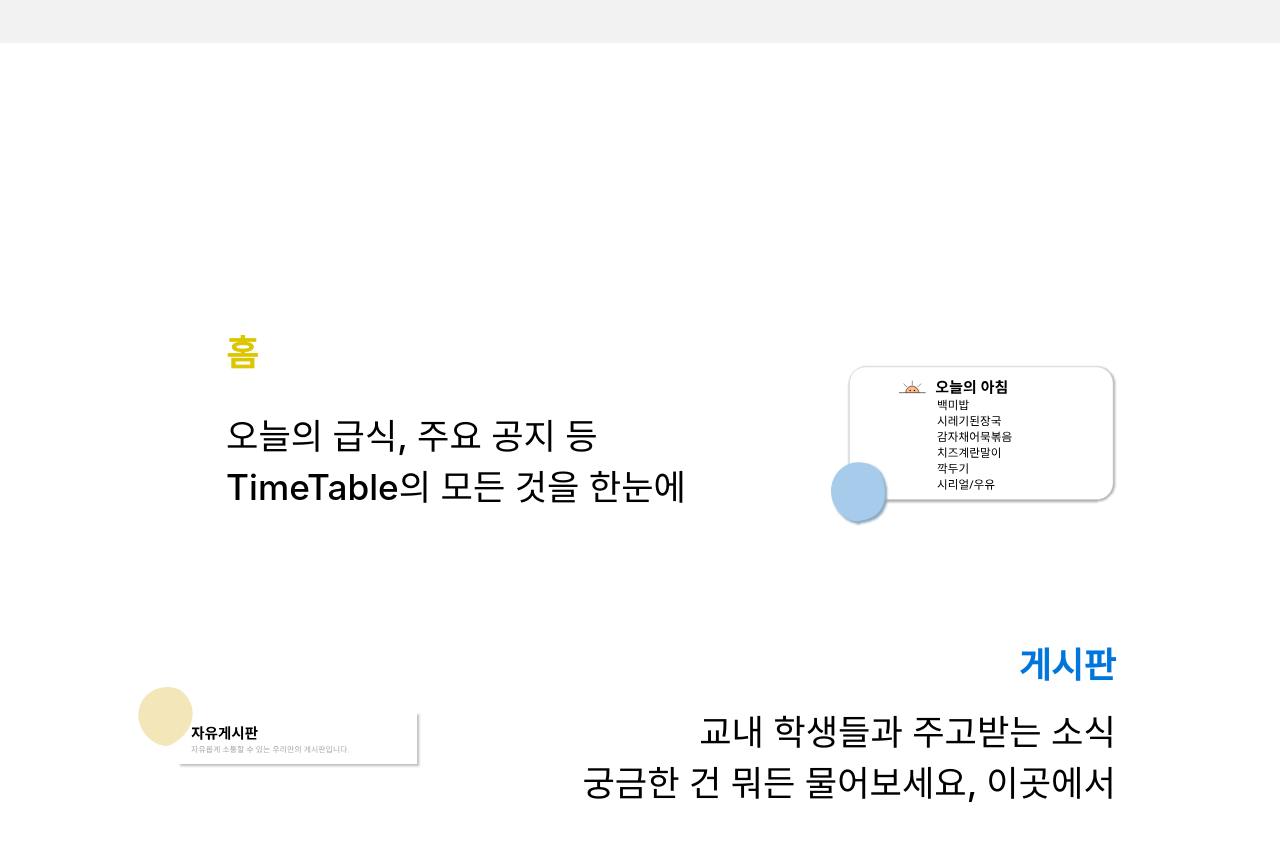
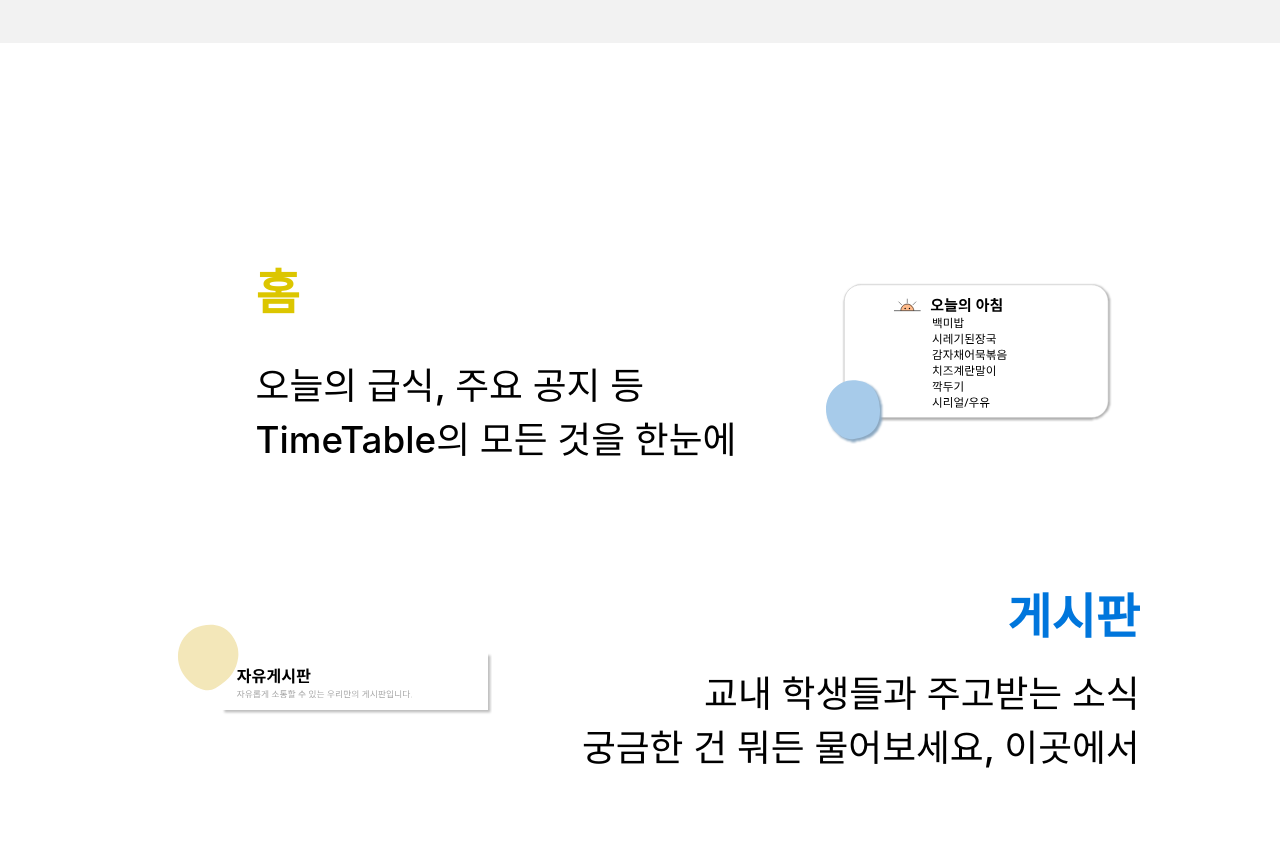
Before and after one commit to Tita-dev/Tita-Client, a React (Create React App) app: page / in a window 1280 px wide. Shown: the part 640-1482 px from the top of the page. Built offline with nearby package versions, Linux system fonts and the light colour scheme.

Commit message:
[UPDATE] content3 desktop size

```diff
--- a/src/Assets/Freenotice.js
+++ b/src/Assets/Freenotice.js
@@ -2,7 +2,7 @@
 
 function Freenotice(props) {
   return (
-    <svg width="36vh" height="36vh" viewBox="0 0 537 160" fill="none" {...props}>
+    <svg width="40vh" height="40vh" viewBox="0 0 537 160" fill="none" {...props}>
       <g filter="url(#prefix__filter0_d_1411:9066)">
         <path d="M529 57H85v95h444V57z" fill="#fff" />
         <path
--- a/src/Main/Contents/Contents3.js
+++ b/src/Main/Contents/Contents3.js
@@ -5,26 +5,22 @@
 const Contents3 = () => {
     return (
         <>
-            <S.Cont3>
-                <S.Ment3One>
-                    <S.Con3ment1>
+            <S.Wrapper>
+                <S.ConOneWrapper>
+                    <S.MentOne>
                         <div className="sub_title1">홈</div>
                         <div className="sub_sentence">오늘의 급식, 주요 공지 등<br />TimeTable의 모든 것을 한눈에</div>
-                    </S.Con3ment1>
-                    <S.Img3>
-                        <I.Breakfast />
-                    </S.Img3>
-                </S.Ment3One>
-                <S.Ment3Two>
-                    <S.Img4>
-                        <I.Freenotice />
-                    </S.Img4>
-                    <S.Con3ment2>
+                    </S.MentOne>
+                    <I.Breakfast class="Img3"/>
+                </S.ConOneWrapper>
+                <S.ConTwoWrapper>
+                    <I.Freenotice className="Img4"/>
+                    <S.MentTwo>
                         <p className="sub_title2">게시판</p>
                         <div className="sub_sentence2">교내 학생들과 주고받는 소식<br />궁금한 건 뭐든 물어보세요, 이곳에서</div>
-                    </S.Con3ment2>
-                </S.Ment3Two>
-            </S.Cont3>
+                    </S.MentTwo>
+                </S.ConTwoWrapper>
+            </S.Wrapper>
         </>
     );
 };
--- a/src/Main/style/ConThreest.js
+++ b/src/Main/style/ConThreest.js
@@ -1,101 +1,51 @@
 import styled from 'styled-components';
 
 // 3_1 Section
-export const Cont3 = styled.div`
+export const Wrapper = styled.div`
     display:flex;
     justify-content:center;
     flex-direction:column;
 
     width: 100%;
     height: 50rem;
-    margin: 5vh 0;
-    margin-top: 18vh;
+    margin-top: 10vh;
 `;
 
-export const Ment3One = styled.div`
-    @media (max-width: 1366px) {
-        margin-left: 5vh;
-        font-size: 2rem;
-    }
-
-    @media (max-width: 767px) {
-        margin-top: -20vh;
-    }
-
+export const ConOneWrapper = styled.div`
     display: flex;
     justify-content:center;
-    margin: 3vh 0;
+    align-items: center;
 `;
 
-export const Con3ment1 = styled.div`
+export const MentOne = styled.div`
     font-size: 2.3rem;
     font-weight: 450;
     margin: 0 7vw;
-    @media (max-width: 767px) {
-        margin-left: -20vh;
-        margin-right: -5vh;
-    }
+
     .sub_title1 {
         color: #DCC600;
         font-size: 3rem;
         font-weight: 700;
         margin-top: 3vh;
-        @media (max-width: 1366px) {
-            font-size: 2.2rem;
-        }
-        @media (max-width: 767px) {
-            font-size: 1.5rem;
-        }
     }
     .sub_sentence {
         margin: 4vh 0;
-        @media (max-width: 1366px) {
-            font-size: 2.2rem;
-        }
-        @media (max-width: 767px) {
-            font-size: 1.5rem;
-        }
+    }
+
+    .Img3 {
+        margin: 0 5vw 0 9vw;
     }
 `;
 
-export const Img3 = styled.div`
-    @media (max-width: 1366px) {
-        margin-left: 7vh;
-    }
-    @media (max-width: 767px) {
-        width: 18vh;
-        height: 18vh;
-    }
-    margin: 0 5vw 0 9vw;
+// 3_2 Section
+export const ConTwoWrapper = styled.div`
+    display: flex;
+    justify-content:center;
+    align-items: center;
+    margin-left: 20vh;
 `;
 
-// 3_2 Section
-export const Ment3Two = styled.div`
-    margin-right: 2vh;
-    display: flex;
-    justify-content:center;
-
-    @media (max-width: 767px) {
-        margin-top: 10vh;
-    }
-`;
-
-export const Img4 = styled.div`
-    @media (max-width: 1366px) {
-        margin-right: 9vh;
-    }
-    @media (max-width: 767px) {
-        width: 20vh;
-        height: 20vh;
-        margin-left: -10vh;
-        margin-top: -10vh;
-    }
-        margin: 0 7vw 3vh;
-        padding-left:1.8vw;
-        margin-top: -5vh;
-`;
-
-export const Con3ment2 = styled.div`
+export const MentTwo = styled.div`
     font-size: 2.3rem;
     font-weight: 450;
     margin: 0 7vw;
@@ -106,21 +56,7 @@
         font-size: 3rem;
         font-weight: 700;
         margin: 2vh 0;
-        @media (max-width: 1366px) {
-            font-size: 2.2rem;
-        }
-        @media (max-width: 767px) {
-            font-size: 1.5rem;
-            margin-right: -15vh;
-        }
     }
     .sub_sentence2 {
-        @media (max-width: 1366px) {
-            font-size: 2.2rem;
-        }
-        @media (max-width: 767px) {
-            font-size: 1.5rem;
-            margin-right: -15vh;
-        }
     }
 `;
```
